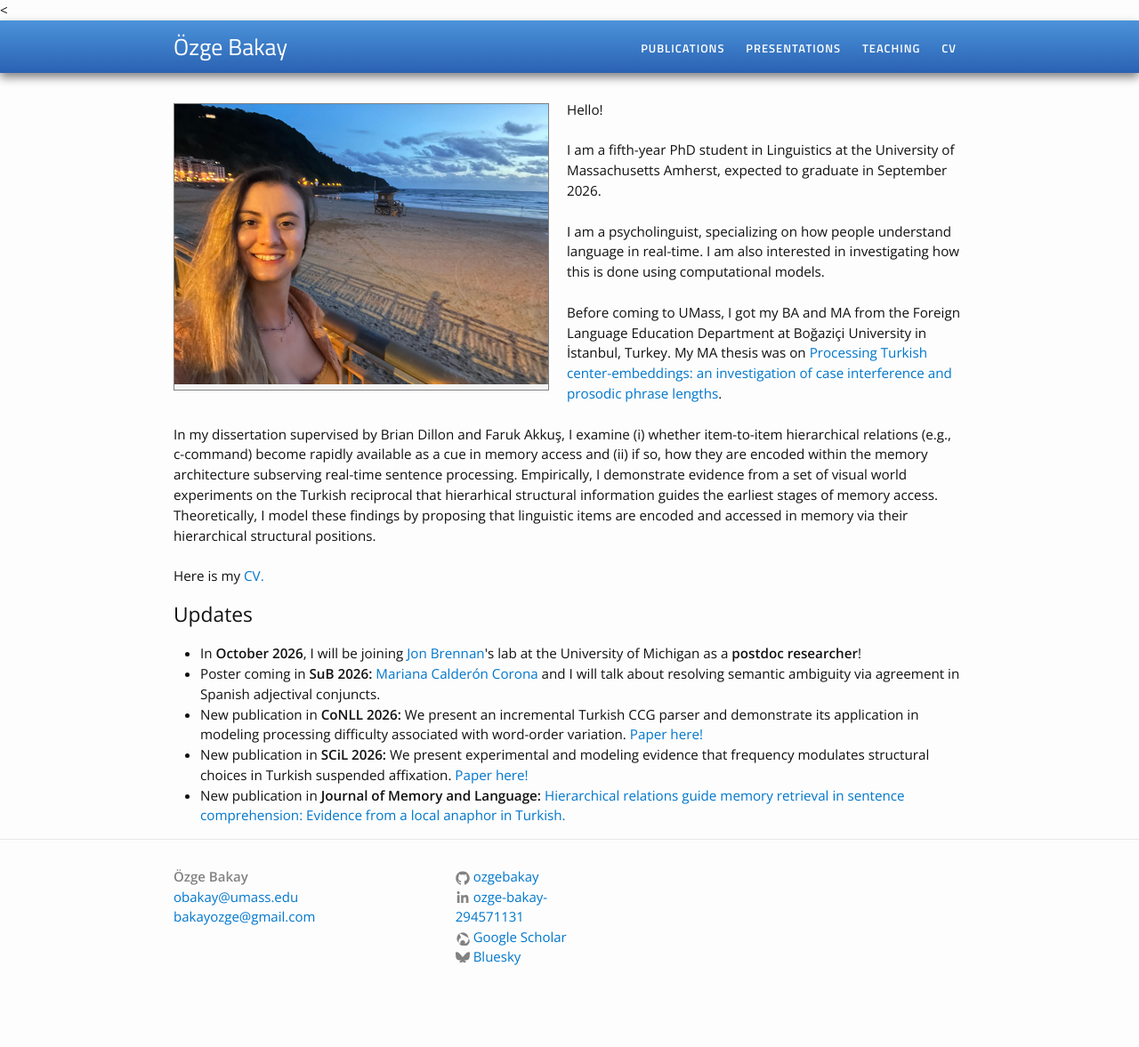
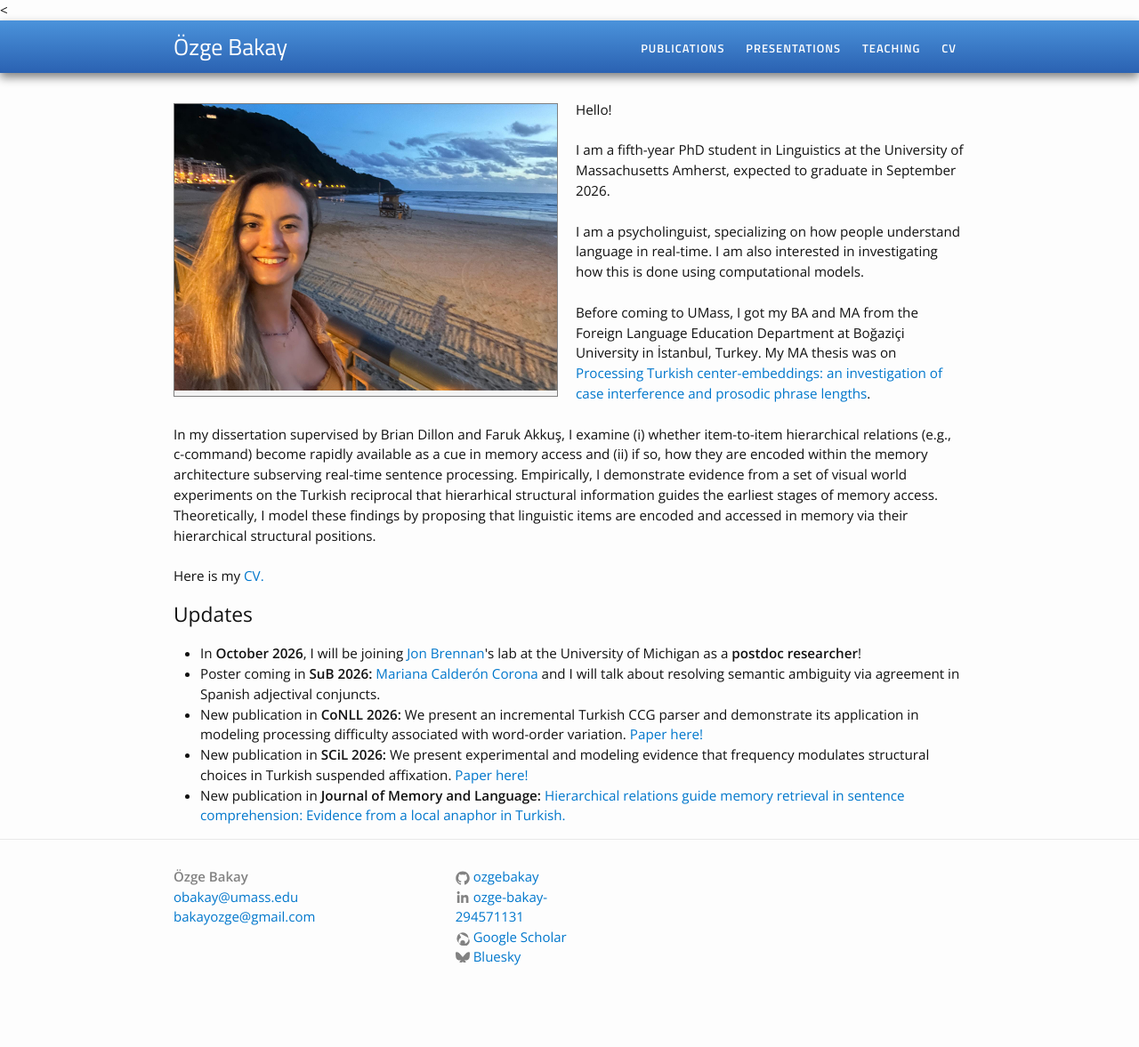
Before and after one commit to ozgebakay/ozgebakay.github.io, a Jekyll site: the page built from index.html, in a window 1280 px wide. Shown: the whole page at 89% size. Built offline with Jekyll 4.4.1, drawn with Linux system fonts in a browser that asks for light colours.

Commit message:
Update index.html

```diff
--- a/index.html
+++ b/index.html
@@ -2,7 +2,7 @@
 layout: default
 ---
 
-{% include image.html url="/images/profile.jpg" width=420 align="left" %}
+{% include image.html url="/images/profile.jpg" width=430 align="left" %}
 
 <div class="home">
 
```
